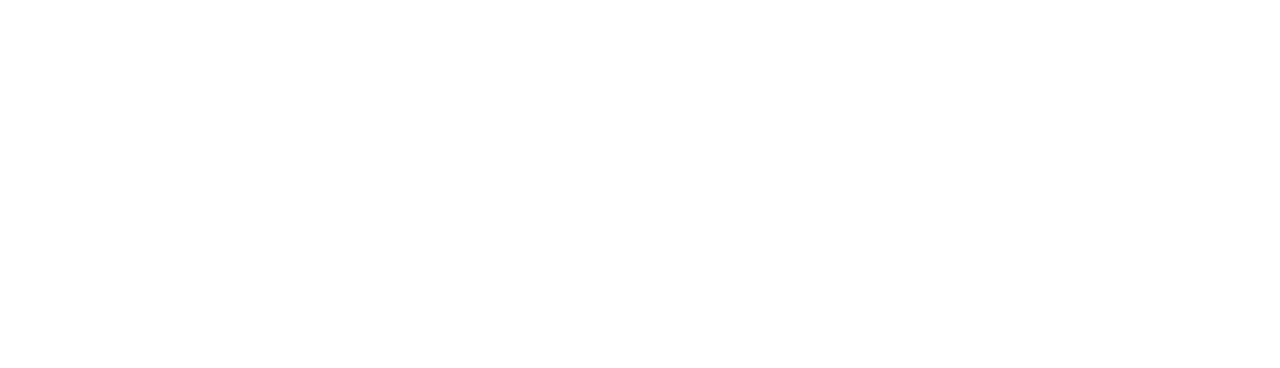
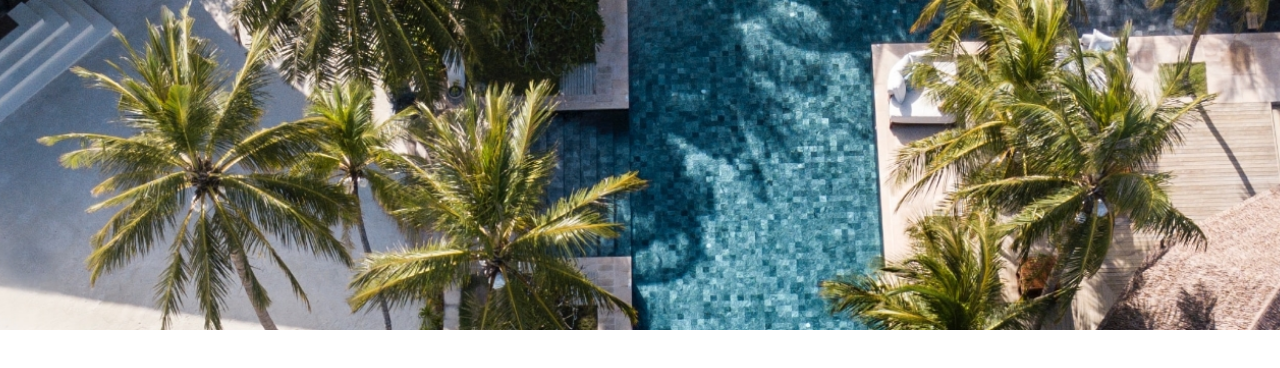
Before and after one commit to marimants/Lession-9-118, a plain HTML site: page index.html in a window 1280 px wide. Drawn offline with Linux system fonts and the light colour scheme.

Commit message:
add bg image

```diff
--- a/css/reset.css
+++ b/css/reset.css
@@ -52,3 +52,6 @@ a{
 * {
 	box-sizing: border-box;
 }
+textarea {
+	resize: none;
+}
--- a/css/styles.css
+++ b/css/styles.css
@@ -0,0 +1,13 @@
+/* header styles */
+.header-wrapper {
+    width: 100%;
+    height: 330px;
+}
+.bg-image {
+    background-image: url(../images/bg.jpg);
+    width: 100%;
+    height: 330px;
+    background-repeat: no-repeat;
+    background-size: cover;
+    background-position: center;
+}
--- a/index.html
+++ b/index.html
@@ -10,6 +10,15 @@
     <link rel="stylesheet" href="css/responsive.css">
 </head>
 <body>
+    <header class="header-wrapper">
+        <div class="bg-image">
 
+        </div>
+    </header>
+    <section>
+    </section>
+    <section></section>
+    <section></section>
+    <footer class="footer-wrapper"></footer>
 </body>
 </html>
```
Also changed, not shown: images/bg.jpg (added).
